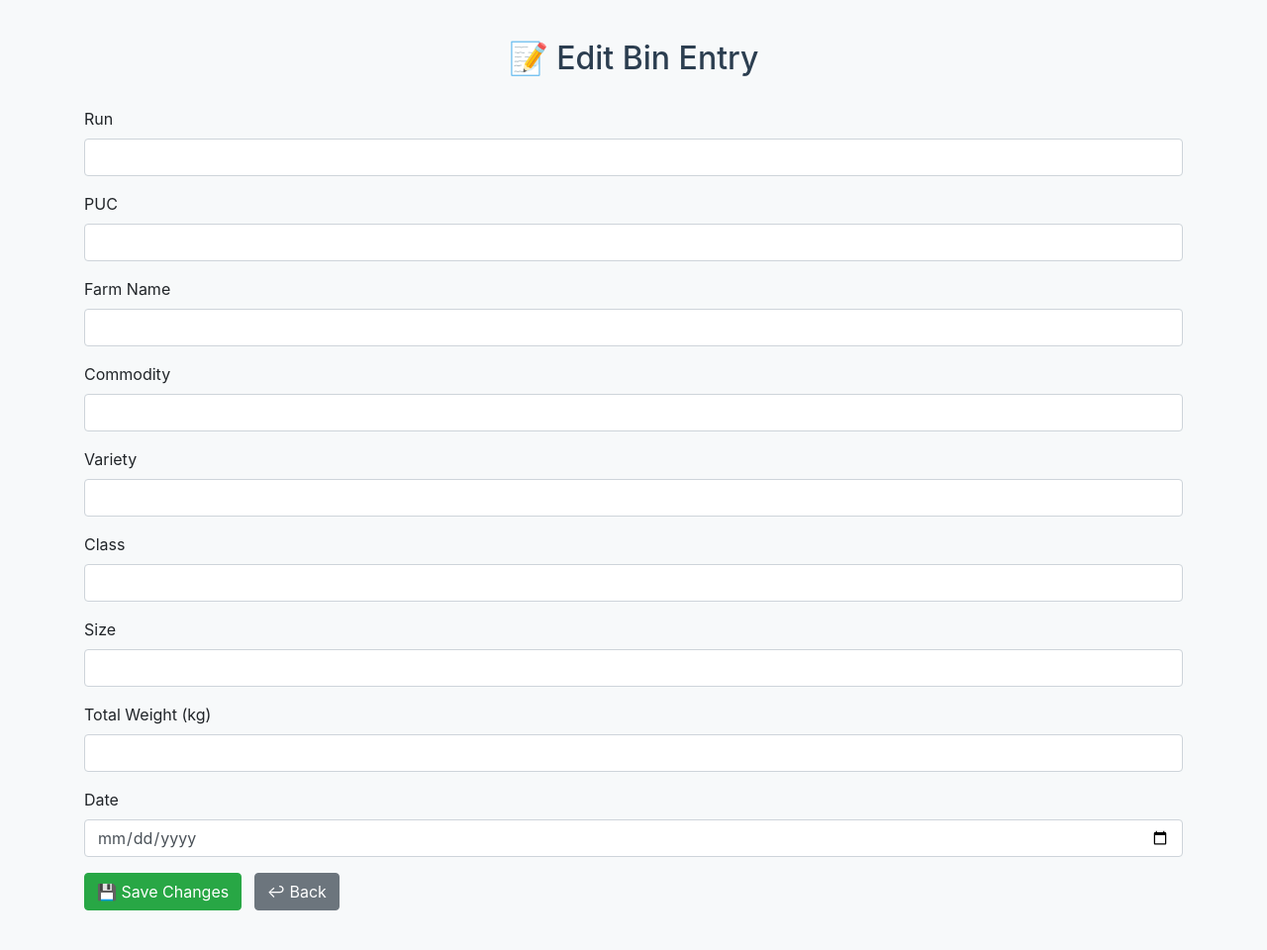
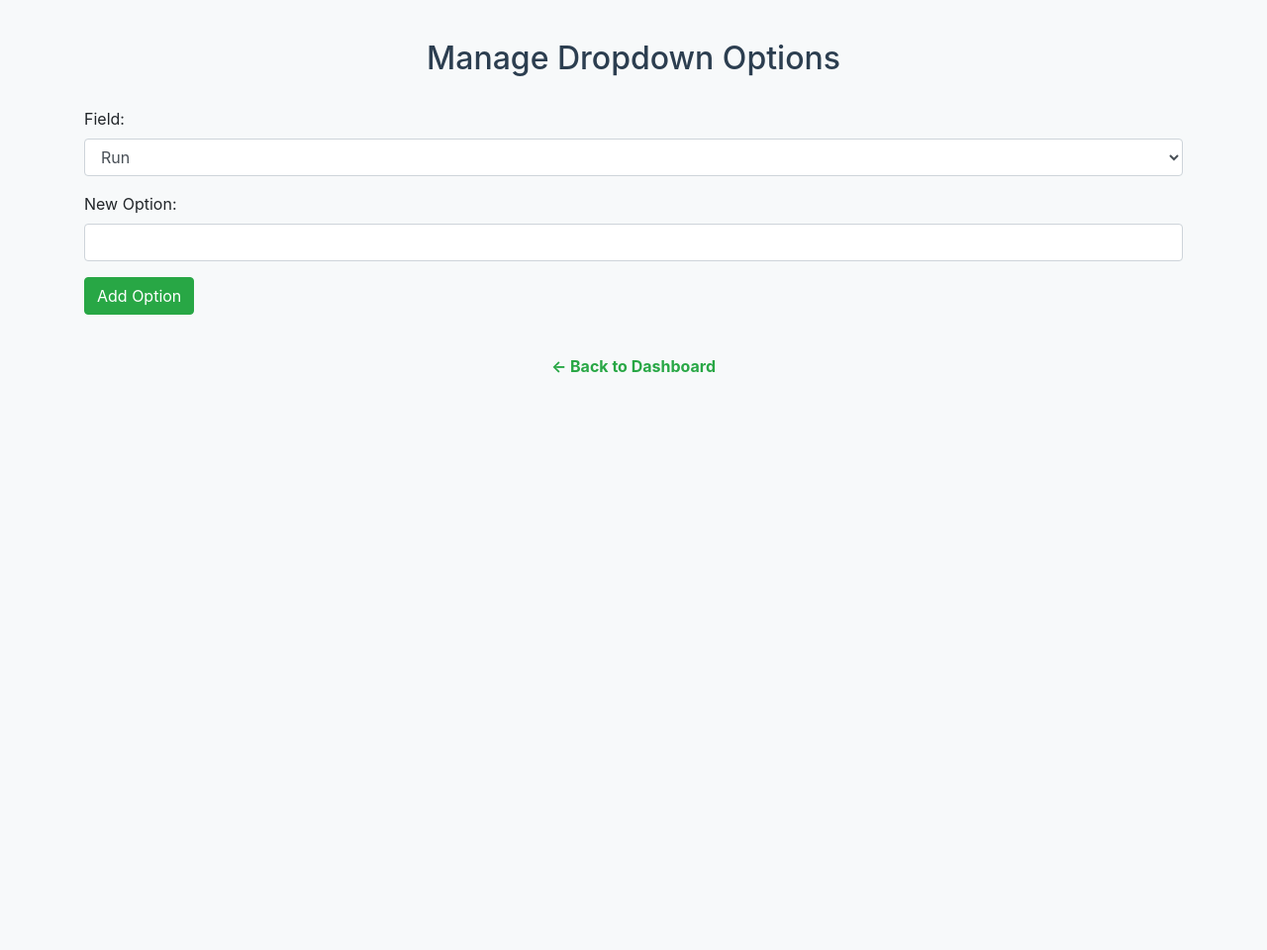
Before and after one commit to JDStrever/Groenkloofsitrus-Update1-stock-system, a Flask app: template templates/manage_options.html in a window 1280 px wide. Shown: the whole page at 99% size. After the commit the page ends 377 px from the top, so only its background shows below. Run offline with Flask 3, Linux system fonts and the light colour scheme; the template is opened without the code that fills it, so the values that code supplies are empty; some libraries are stand-ins or nearby versions.

Commit message:
Update manage_options.html

```diff
--- a/templates/manage_options.html
+++ b/templates/manage_options.html
@@ -2,7 +2,7 @@
 <html lang="en">
 <head>
     <meta charset="UTF-8">
-    <title>Edit Bin</title>
+    <title>Manage Dropdown Options</title>
     <link rel="stylesheet" href="https://stackpath.bootstrapcdn.com/bootstrap/4.5.2/css/bootstrap.min.css">
     <style>
         body {
@@ -14,51 +14,76 @@
             margin-bottom: 30px;
             color: #2c3e50;
         }
+        form {
+            margin-bottom: 40px;
+        }
+        .option-table {
+            margin-bottom: 50px;
+        }
+        .delete-btn {
+            color: red;
+            cursor: pointer;
+        }
+        .back-link {
+            display: block;
+            margin-top: 30px;
+            text-align: center;
+            font-weight: bold;
+            color: #28a745;
+        }
     </style>
 </head>
 <body>
     <div class="container">
-        <h2>📝 Edit Bin Entry</h2>
+        <h2>Manage Dropdown Options</h2>
+
         <form method="POST">
             <div class="form-group">
-                <label>Run</label>
-                <input type="text" name="run_number" class="form-control" value="{{ bin.run_number }}" required>
+                <label for="field">Field:</label>
+                <select class="form-control" name="field" id="field" required>
+                    <option value="run_number">Run</option>
+                    <option value="puc">PUC</option>
+                    <option value="farm_name">Farm Name</option>
+                    <option value="commodity">Commodity</option>
+                    <option value="variety">Variety</option>
+                    <option value="bin_class">Class</option>
+                    <option value="size">Size</option>
+                </select>
             </div>
             <div class="form-group">
-                <label>PUC</label>
-                <input type="text" name="puc" class="form-control" value="{{ bin.puc }}" required>
+                <label for="value">New Option:</label>
+                <input type="text" class="form-control" name="value" id="value" required>
             </div>
-            <div class="form-group">
-                <label>Farm Name</label>
-                <input type="text" name="farm_name" class="form-control" value="{{ bin.farm_name }}" required>
+            <button type="submit" class="btn btn-success">Add Option</button>
+        </form>
+
+        {% for field, options in options.items() %}
+            <div class="option-table">
+                <h4>{{ field|capitalize }} Options</h4>
+                <table class="table table-striped">
+                    <thead>
+                        <tr>
+                            <th>Value</th>
+                            <th>Delete</th>
+                        </tr>
+                    </thead>
+                    <tbody>
+                        {% for opt in options %}
+                            <tr>
+                                <td>{{ opt.value }}</td>
+                                <td>
+                                    <form action="/delete_option/{{ opt.id }}" method="POST" style="display:inline;">
+                                        <button type="submit" class="btn btn-sm btn-danger" onclick="return confirm('Delete this option?')">Delete</button>
+                                    </form>
+                                </td>
+                            </tr>
+                        {% endfor %}
+                    </tbody>
+                </table>
             </div>
-            <div class="form-group">
-                <label>Commodity</label>
-                <input type="text" name="commodity" class="form-control" value="{{ bin.commodity }}" required>
-            </div>
-            <div class="form-group">
-                <label>Variety</label>
-                <input type="text" name="variety" class="form-control" value="{{ bin.variety }}" required>
-            </div>
-            <div class="form-group">
-                <label>Class</label>
-                <input type="text" name="bin_class" class="form-control" value="{{ bin.bin_class }}" required>
-            </div>
-            <div class="form-group">
-                <label>Size</label>
-                <input type="text" name="size" class="form-control" value="{{ bin.size }}" required>
-            </div>
-            <div class="form-group">
-                <label>Total Weight (kg)</label>
-                <input type="number" step="0.01" name="total_weight" class="form-control" value="{{ bin.total_weight }}" required>
-            </div>
-            <div class="form-group">
-                <label>Date</label>
-                <input type="date" name="date" class="form-control" value="{{ bin.date }}">
-            </div>
-            <button type="submit" class="btn btn-success">💾 Save Changes</button>
-            <a href="{{ url_for('admin_panel') }}" class="btn btn-secondary ml-2">↩ Back</a>
-        </form>
+        {% endfor %}
+
+        <a href="/" class="back-link">← Back to Dashboard</a>
     </div>
 </body>
 </html>
```
